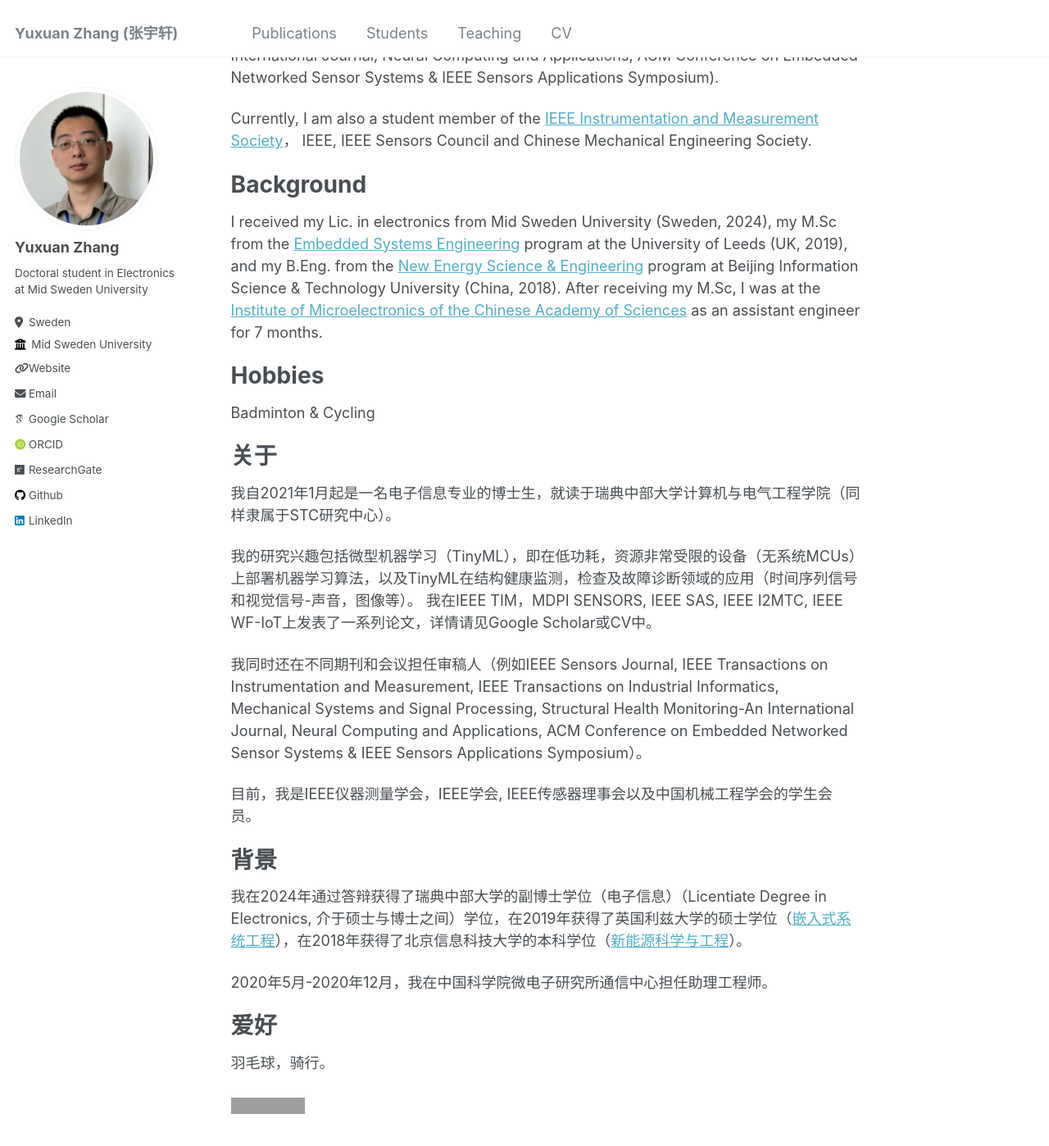
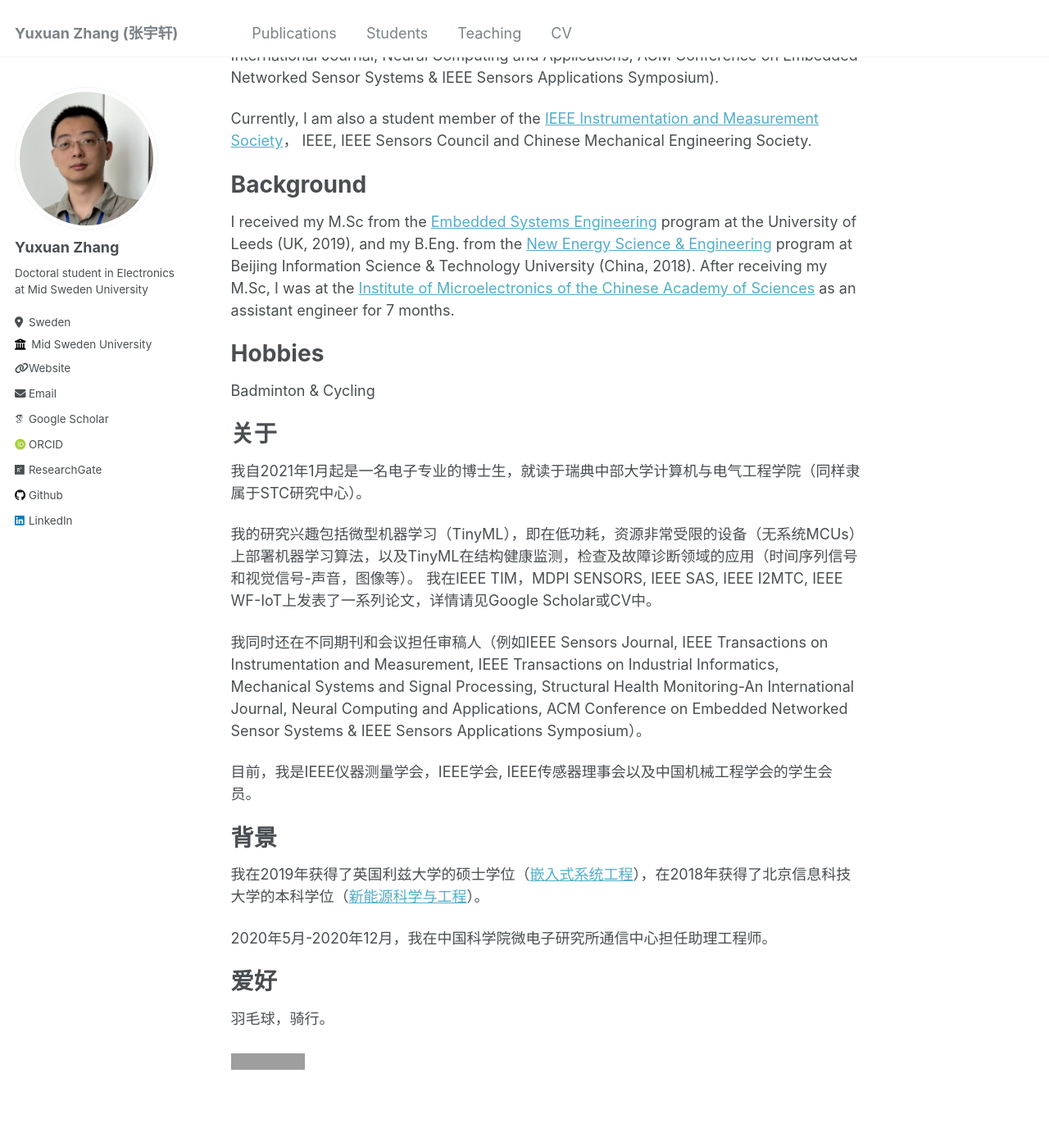
Before and after one commit to YuxuanZhang-96/YuxuanZhang-96.github.io, a Jekyll site: the page built from _pages/about.md, in a window 1280 px wide and 1400 px high, scrolled down 492 px. Shown: the whole window at 82% size. Built offline with Jekyll 4.4.1, drawn with Linux system fonts in a browser that asks for light colours; some web fonts are replaced; grey boxes are pictures that could not be loaded.

Commit message:
Update about.md

```diff
--- a/_pages/about.md
+++ b/_pages/about.md
@@ -17,7 +17,7 @@ Currently, I am also a student member of the [IEEE Instrumentation and Measureme
 
 Background
 ======
-I received my Lic. in electronics from Mid Sweden University (Sweden, 2024), my M.Sc from the [Embedded Systems Engineering](https://courses.leeds.ac.uk/f310/embedded-systems-engineering-msc-eng-) program at the University of Leeds (UK, 2019), and my B.Eng. from the [New Energy Science & Engineering](https://www.bistu.edu.cn/jyjx/bks/bkzy/202309/W020230920631589846740.doc) program at Beijing Information Science & Technology University (China, 2018). After receiving my M.Sc, I was at the [Institute of Microelectronics of the Chinese Academy of Sciences](http://www.ime.cas.cn/) as an assistant engineer for 7 months.
+I received my M.Sc from the [Embedded Systems Engineering](https://courses.leeds.ac.uk/f310/embedded-systems-engineering-msc-eng-) program at the University of Leeds (UK, 2019), and my B.Eng. from the [New Energy Science & Engineering](https://www.bistu.edu.cn/jyjx/bks/bkzy/202309/W020230920631589846740.doc) program at Beijing Information Science & Technology University (China, 2018). After receiving my M.Sc, I was at the [Institute of Microelectronics of the Chinese Academy of Sciences](http://www.ime.cas.cn/) as an assistant engineer for 7 months.
 
 
 Hobbies
@@ -26,7 +26,7 @@ Badminton & Cycling
 
 关于
 ======
-我自2021年1月起是一名电子信息专业的博士生，就读于瑞典中部大学计算机与电气工程学院（同样隶属于STC研究中心）。
+我自2021年1月起是一名电子专业的博士生，就读于瑞典中部大学计算机与电气工程学院（同样隶属于STC研究中心）。
 
 我的研究兴趣包括微型机器学习（TinyML），即在低功耗，资源非常受限的设备（无系统MCUs）上部署机器学习算法，以及TinyML在结构健康监测，检查及故障诊断领域的应用（时间序列信号和视觉信号-声音，图像等）。
 我在IEEE TIM，MDPI SENSORS, IEEE SAS, IEEE I2MTC, IEEE WF-IoT上发表了一系列论文，详情请见Google Scholar或CV中。
@@ -37,7 +37,7 @@ Badminton & Cycling
 
 背景
 ======
-我在2024年通过答辩获得了瑞典中部大学的副博士学位（电子信息）（Licentiate Degree in Electronics, 介于硕士与博士之间）学位，在2019年获得了英国利兹大学的硕士学位（[嵌入式系统工程](https://courses.leeds.ac.uk/f310/embedded-systems-engineering-msc-eng-)），在2018年获得了北京信息科技大学的本科学位（[新能源科学与工程](https://www.bistu.edu.cn/jyjx/bks/bkzy/202309/W020230920631589846740.doc)）。
+我在2019年获得了英国利兹大学的硕士学位（[嵌入式系统工程](https://courses.leeds.ac.uk/f310/embedded-systems-engineering-msc-eng-)），在2018年获得了北京信息科技大学的本科学位（[新能源科学与工程](https://www.bistu.edu.cn/jyjx/bks/bkzy/202309/W020230920631589846740.doc)）。
 
 2020年5月-2020年12月，我在中国科学院微电子研究所通信中心担任助理工程师。
 
```
